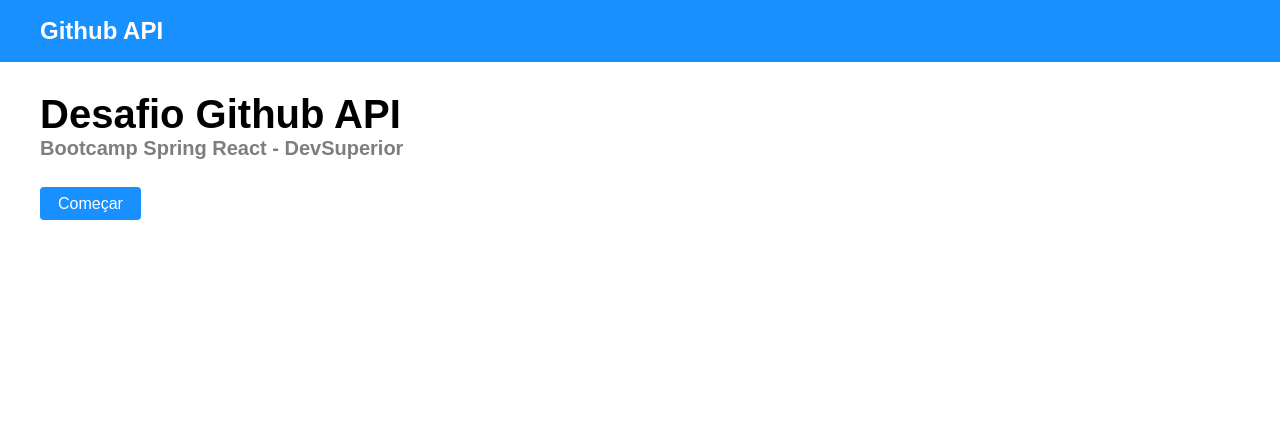
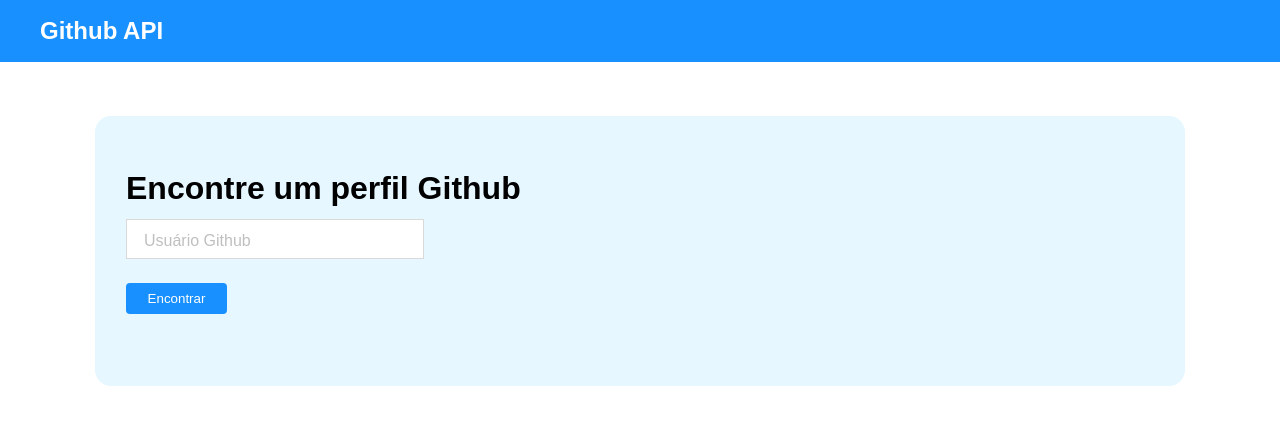
Before and after one commit to miltcn/bds-desafio-mod2-react, a React (Create React App) app: page /profile-search in a window 1280 px wide. Shown: the top 424 px of the page. Built offline with nearby package versions, Linux system fonts and the light colour scheme.

Commit message:
Página ProfileSearch

```diff
--- a/src/App.tsx
+++ b/src/App.tsx
@@ -1,12 +1,12 @@
 import Navbar from 'components/Navbar';
-import Home from 'pages/Home';
+import ProfileSearch from 'pages/ProfileSearch';
 import './App.css';
 
 function App() {
   return (
    <div>
      <Navbar />
-     <Home />
+     <ProfileSearch />
    </div>
   );
 }
--- /dev/null
+++ b/src/pages/ProfileSearch/index.tsx
@@ -0,0 +1,15 @@
+import './styles.css';
+
+const ProfileSearch = () => {
+  return (
+    <div className="profile-search-container">
+      <h1>
+        Encontre um perfil Github
+      </h1>
+      <input type="text" value="Usuário Github" />
+      <button type="submit">Encontrar</button>
+    </div>
+  );
+}
+
+export default ProfileSearch;
--- /dev/null
+++ b/src/pages/ProfileSearch/styles.css
@@ -0,0 +1,34 @@
+.profile-search-container {
+  display: flex;
+  flex-direction: column;
+  background: #E6F7FF;
+  height: 270px;
+  margin: 54px 95px;
+  border-radius: 16px;
+  padding-left: 31px;
+  padding-top: 54px;
+}
+
+.profile-search-container h1 {
+  margin-bottom: 12px;
+}
+
+.profile-search-container input {
+  font-size: 16px;
+  margin-bottom: 24px;
+  width: 298px;
+  height: 40px;
+  color: #BFBFBF;
+  padding-left: 17px;
+  padding-top: 3px;
+  border: 1px solid #D9D9D9;
+}
+
+.profile-search-container button {
+  color: #fff;
+  border: none;
+  background-color: #1890FF;
+  width: 101px;
+  padding: 8px 16px;
+  border-radius: 4px;
+}
```
